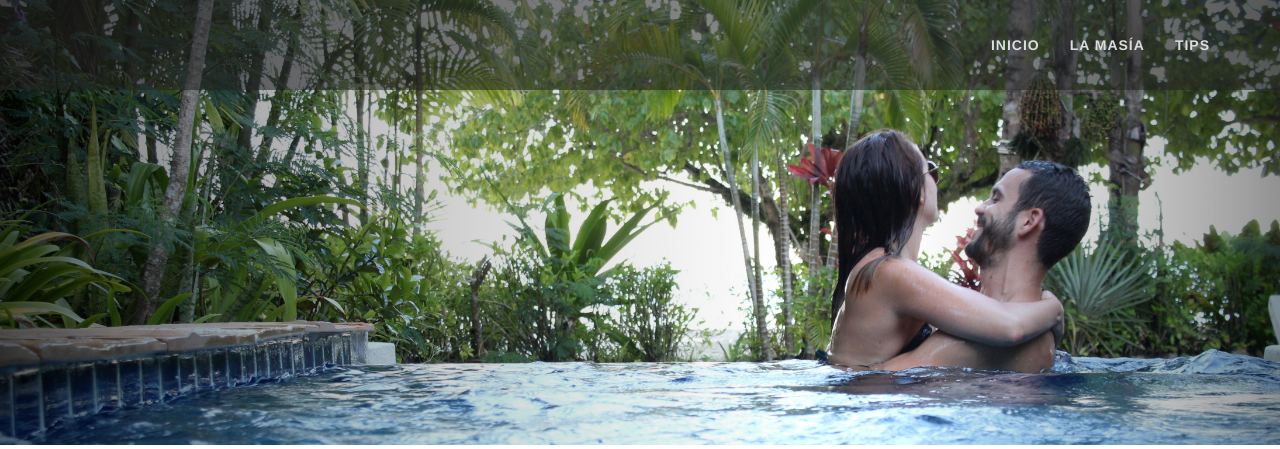
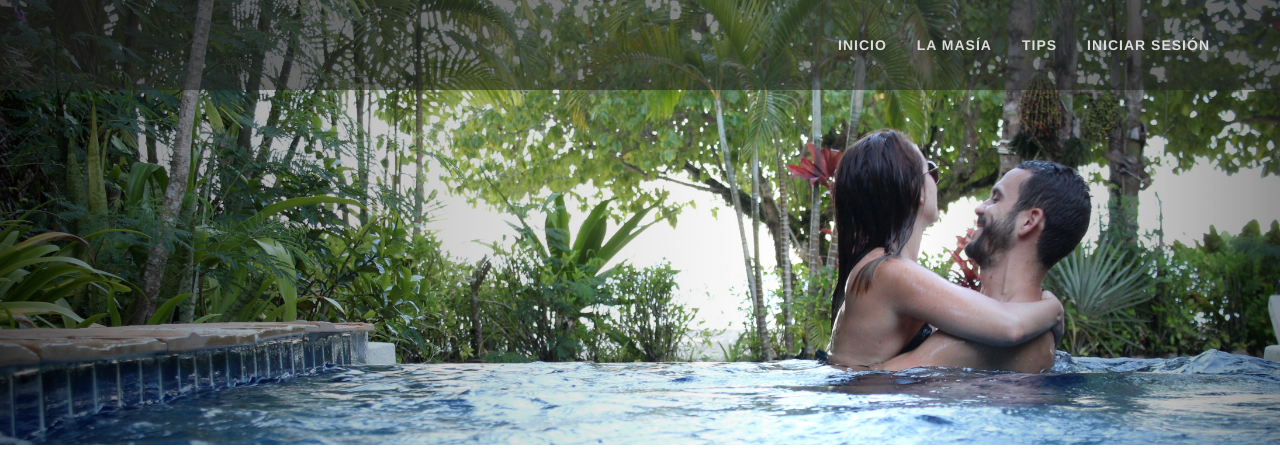
Before and after one commit to palvarez89/paparajotesybellotas, a Django app: page /es/accounts/login/ in a window 1280 px wide. Shown: the top 449 px of the page. Run offline with Django 3.2, Linux system fonts and the light colour scheme; parts of the project's set-up code (start-up, migrations or seed data) failed here and were passed over; some libraries are stand-ins or nearby versions.

Commit message:
Show login, logout and profile links

```diff
--- a/paparajotes_y_bellotas/templates/base.html
+++ b/paparajotes_y_bellotas/templates/base.html
@@ -66,7 +66,6 @@
                     <li>
                         <a class="nav-item" href="{% url 'tips' %}">{% trans "Tips" %}</a>
                     </li>
-		    <!--
                     {% if request.user.is_authenticated %}
                     <li class="nav-item">
                     {# URL provided by django-allauth/account/urls.py #}
@@ -79,14 +78,9 @@
                     {% else %}
                     <li class="nav-item">
                     {# URL provided by django-allauth/account/urls.py #}
-                        <a id="sign-up-link" class="nav-link" href="{% url 'account_signup' %}">{% trans "Sign Up" %}</a>
-                    </li>
-                    <li class="nav-item">
-                    {# URL provided by django-allauth/account/urls.py #}
-                        <a id="log-in-link" class="nav-link" href="{% url 'account_login' %}">{% trans "Sign In" %}</a>
+                        <a id="log-in-link" class="nav-item" href="{% url 'account_login' %}">{% trans "Sign In" %}</a>
                     </li>
                     {% endif %}
-		    -->
                 </ul>
             </div>
             <!-- /.navbar-collapse -->
```
